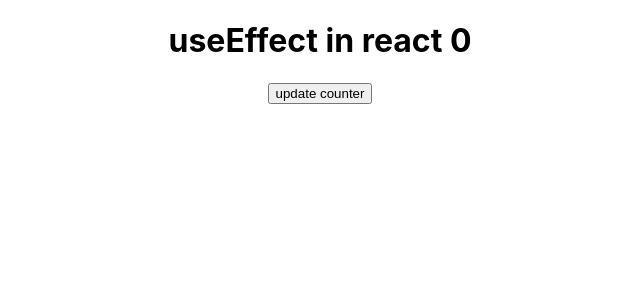
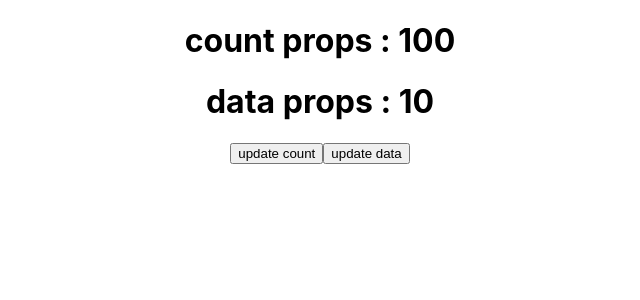
Before and after one commit to rolitiwari1234/Reactjs, a React (Create React App) app: page / in a window 1280 px wide. Shown: the top 300 px of the page, without its empty margins (320-960 px from the left). Built offline with nearby package versions, Linux system fonts and the light colour scheme.

Commit message:
usestate with condition

```diff
--- a/src/App.js
+++ b/src/App.js
@@ -1,19 +1,19 @@
 
-
+import Users from './Users'
 import './App.css';
 import React, { useState,useEffect } from 'react'
 
 function App (){
-  const[count,setCount] = useState(0)
-   useEffect(()=>{
-    console.warn("useEffect")
-   })
+  const[data,setData]=useState(10)
+  const [count,setCount] =useState(100)
 
 
   return(
    <div className='App'>
-    <h1>useEffect in react {count}</h1>
-    <button onClick={()=>setCount(count+1)}>update counter</button>
+
+     <Users count = {count} data = {data} />
+    <button onClick={()=>setCount(count+1)}>update count</button>
+    <button onClick={()=>setData(data+1)}>update data</button>
    </div>
     )
   }
--- /dev/null
+++ b/src/Users.js
@@ -0,0 +1,19 @@
+import './App.css';
+import React, { useState,useEffect } from 'react'
+
+function App (props){
+  useEffect(()=>{
+    alert("count is"+props.count)
+  },[props.count,props.data])
+
+  return(
+   <div className='App'>
+    <h1>count props : {props .count}</h1>
+    <h1>data props : {props .data}</h1>
+
+   </div>
+    )
+  }
+
+
+ export default App;
```
